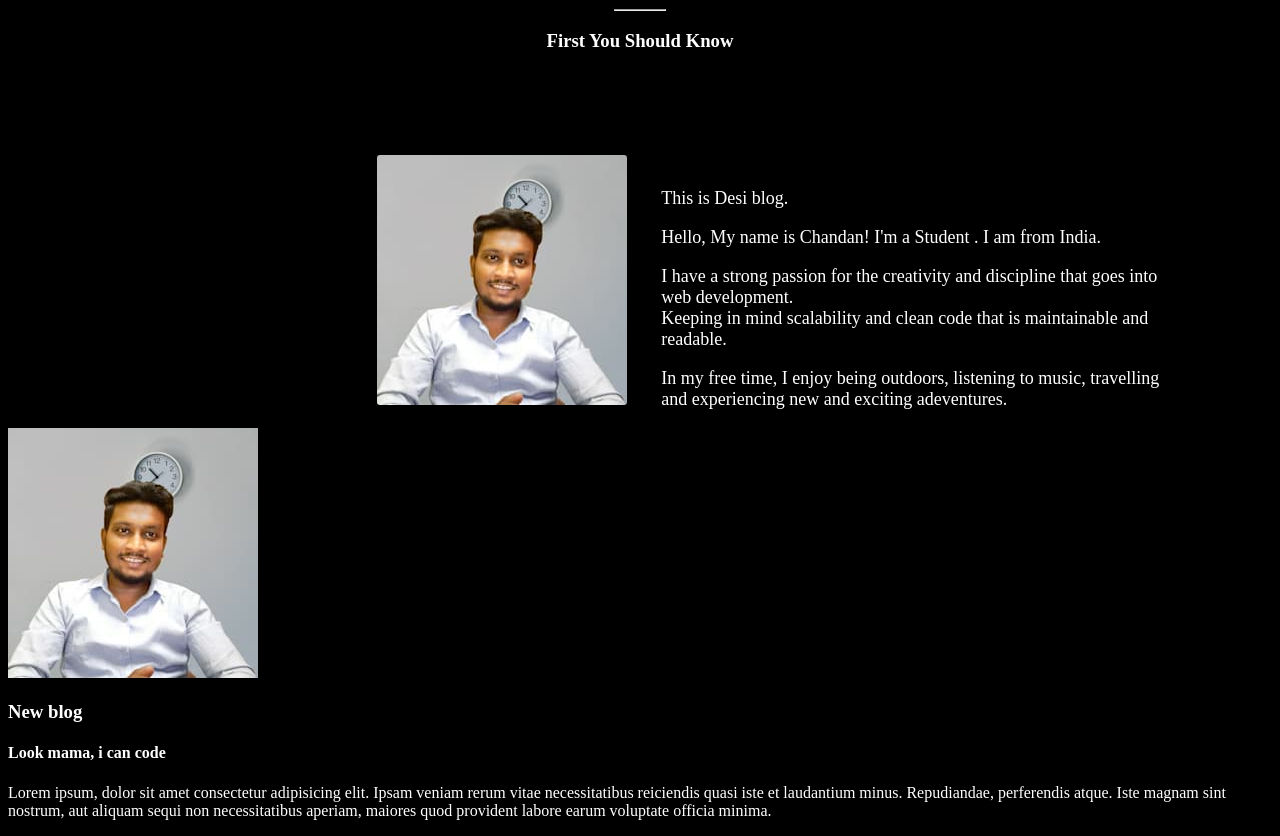
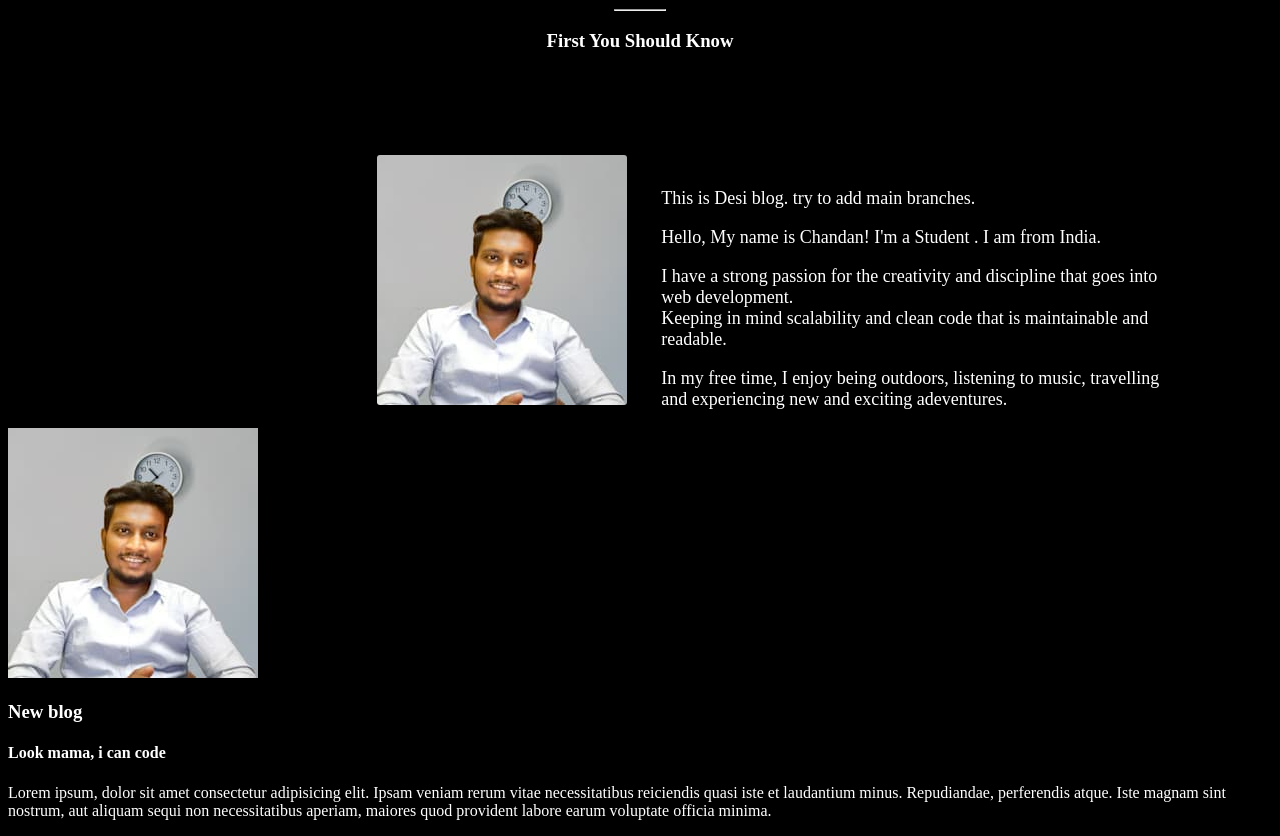
Before and after one commit to chandan-mandi/my-first-repo, a plain HTML site: page index.html in a window 1280 px wide. Shown: the part 101-937 px from the top of the page. Drawn offline with Linux system fonts and the light colour scheme.

Commit message:
merge desi-blog

```diff
--- a/index.html
+++ b/index.html
@@ -19,7 +19,7 @@
         <img src="images/chandan resume pic.jpg" alt="">
     </div>
     <div class="about-me-description">
-        <p>This is Desi blog.</p>
+        <p>This is Desi blog. try to add main branches.</p>
         <p>Hello, My name is Chandan! I'm a Student . I am from India. </p>
         <p>I have a strong passion for the creativity and discipline that goes into web development. <br>Keeping in mind scalability and clean code that is maintainable and readable.</p>
         <p>In my free time, I enjoy being outdoors, listening to music, travelling and experiencing new and exciting adeventures.</p>
```
